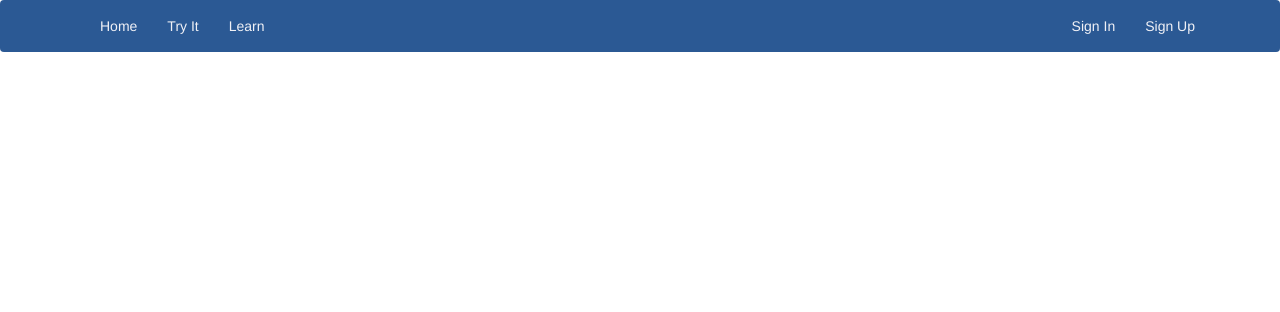
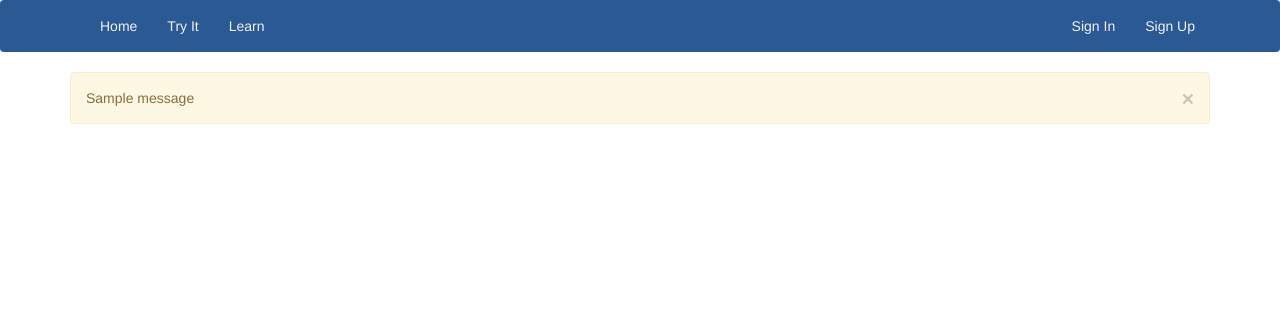
Before and after one commit to vnijat93/value-vista, a Python web app: template app/templates/base.html in a window 1280 px wide. Shown: the top 312 px of the page. Run offline with Jinja, Linux system fonts and the light colour scheme; the template is opened without the code that fills it, so the values that code supplies are empty; one stand-in notice (Sample message) is shown; some libraries are stand-ins or nearby versions.

Commit message:
DEV Add flash message

```diff
--- a/app/templates/base.html
+++ b/app/templates/base.html
@@ -43,8 +43,15 @@
 
 {% block content %}
 <div class="container">
+    {% for message in get_flashed_messages() %}
+    <div class="alert alert-warning">
+        <button type="button" class="close" data-dismiss="alert">&times;</button>
+        {{message}}
+    </div>
+    {% endfor %}
     {% block page_content %}{% endblock %}
 </div>
+
 {% endblock%}
 
 {% block scripts %}
```
